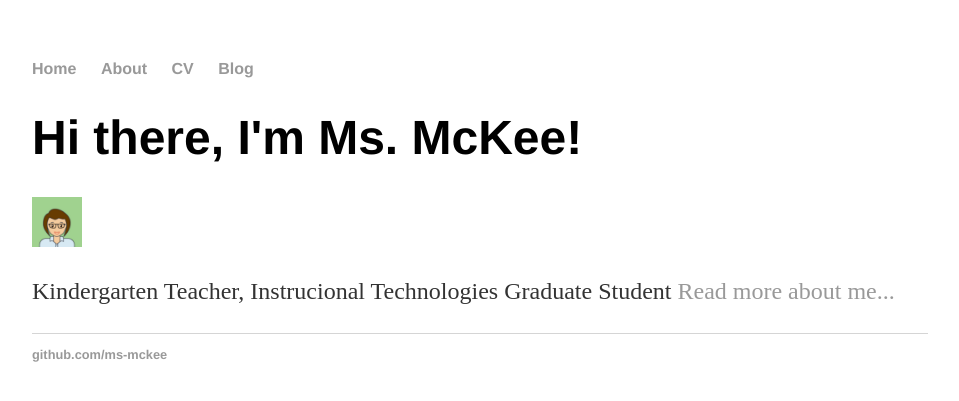
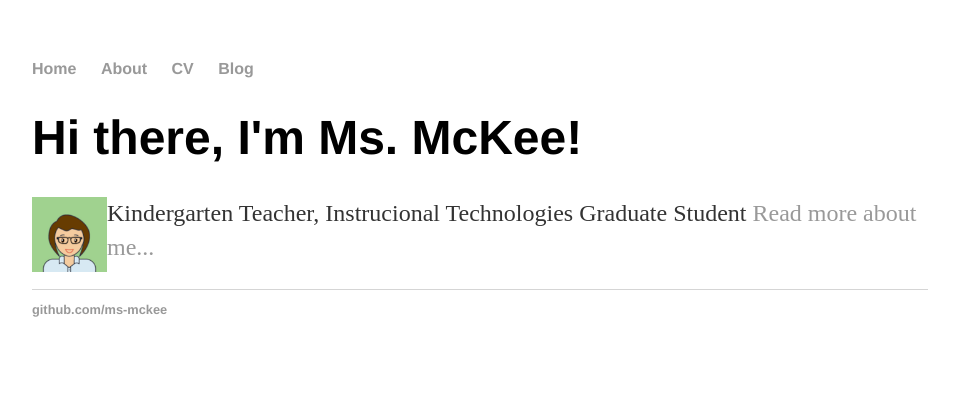
Before and after one commit to ms-mckee/ms-mckee.github.io, a Jekyll site: the page built from index.html, in a window 1280 px wide. Shown: the top 401 px of the page, without its empty margins (160-1119 px from the left). Built offline with Jekyll 4.4.1, drawn with Linux system fonts in a browser that asks for light colours.

Commit message:
Update index.html

```diff
--- a/index.html
+++ b/index.html
@@ -4,7 +4,7 @@
 ---
 
 <div class="blurb">
-	<h1>Hi there, I'm Ms. McKee!</h1><img src="{{site.url}}/assets/avatar.png", height=50, width=50>
+	<h1>Hi there, I'm Ms. McKee!</h1><img src="{{site.url}}/assets/avatar.png", height=75, width=75, align="left">
 	<p>Kindergarten Teacher, Instrucional Technologies Graduate Student <a href="/about">Read more about me...</a></p>
 
 </div><!-- /.blurb -->
```
